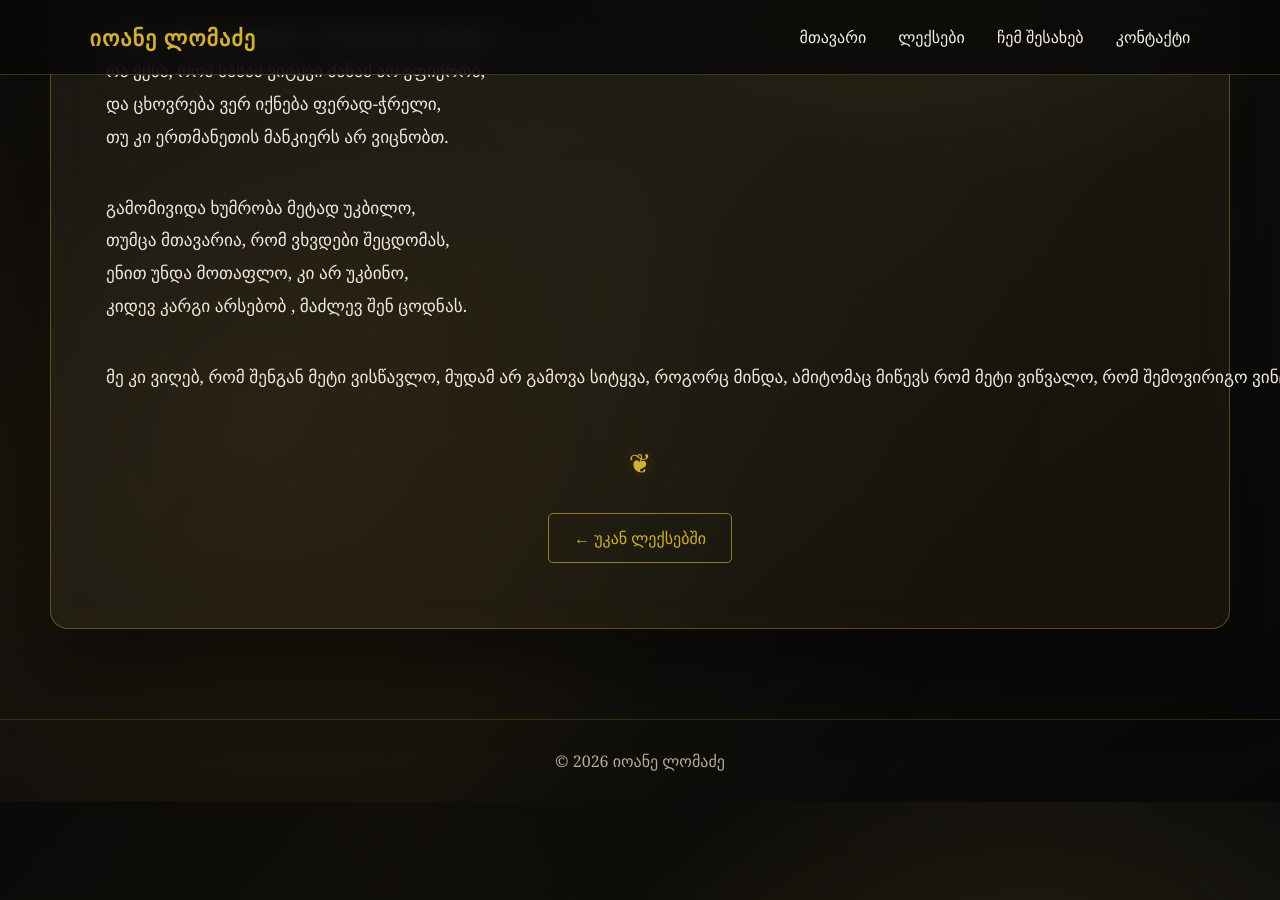
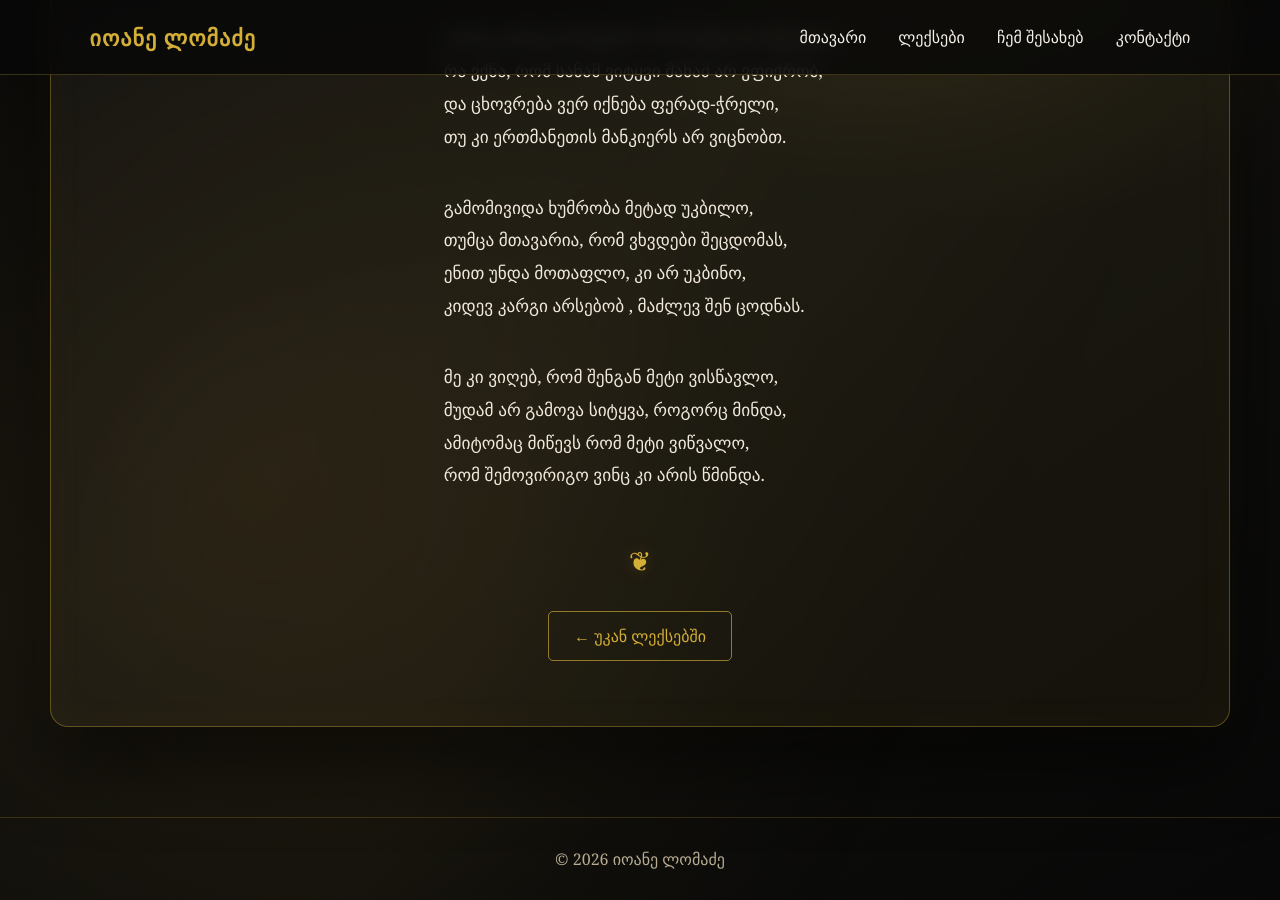
Before and after one commit to ioanelomadze/ioanelomadze, a Jekyll site: the page poem36.html, which Jekyll copies as it is, in a window 1280 px wide and 900 px high, scrolled down 583 px. Built offline with Jekyll 4.4.1, drawn with Linux system fonts in a browser that asks for light colours.

Commit message:
commit change

```diff
--- a/poem36.html
+++ b/poem36.html
@@ -67,9 +67,9 @@
 
 
                 </p>
-                <p>მე კი ვიღებ, რომ შენგან მეტი ვისწავლო,
-                    მუდამ არ გამოვა სიტყვა, როგორც მინდა,
-                    ამიტომაც მიწევს რომ მეტი ვიწვალო,
+                <p>მე კი ვიღებ, რომ შენგან მეტი ვისწავლო,<br>
+                    მუდამ არ გამოვა სიტყვა, როგორც მინდა,<br>
+                    ამიტომაც მიწევს რომ მეტი ვიწვალო,<br>
                     რომ შემოვირიგო ვინც კი არის წმინდა.</p>
             </div>
 
```
